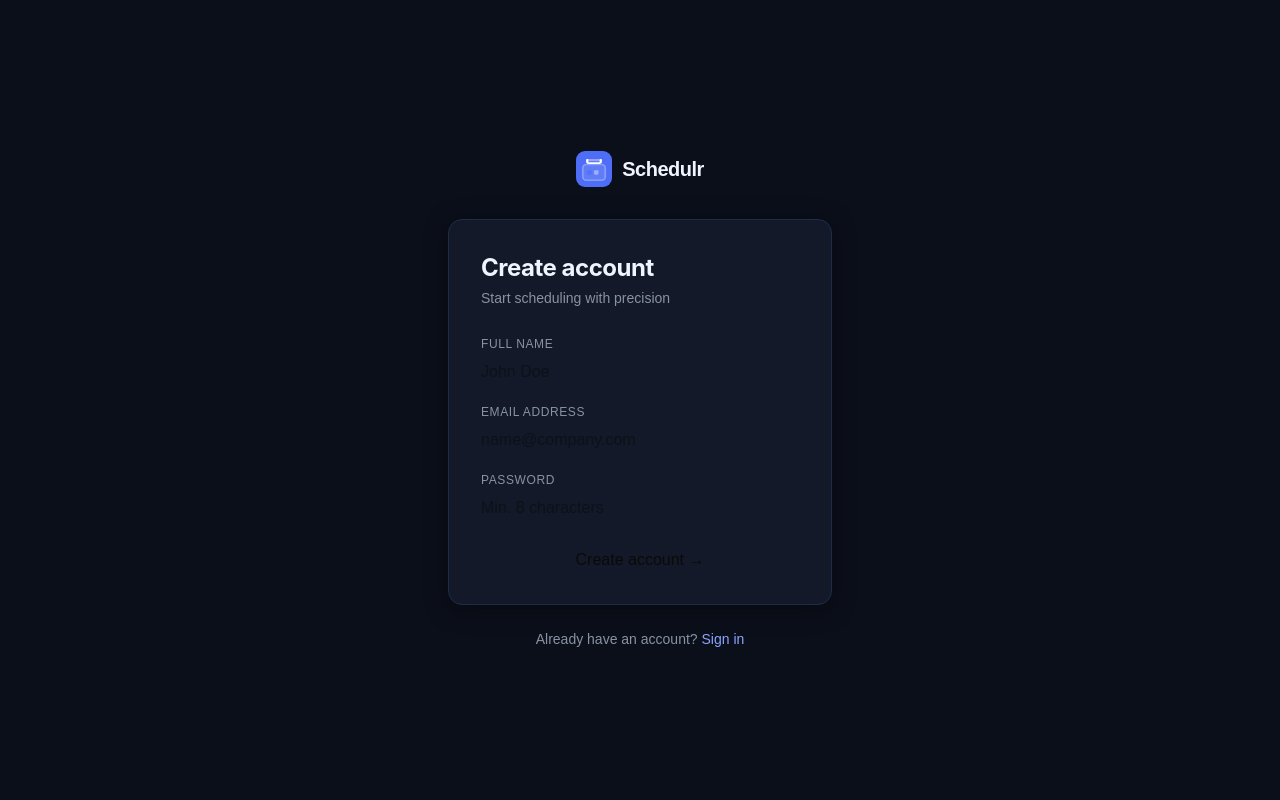
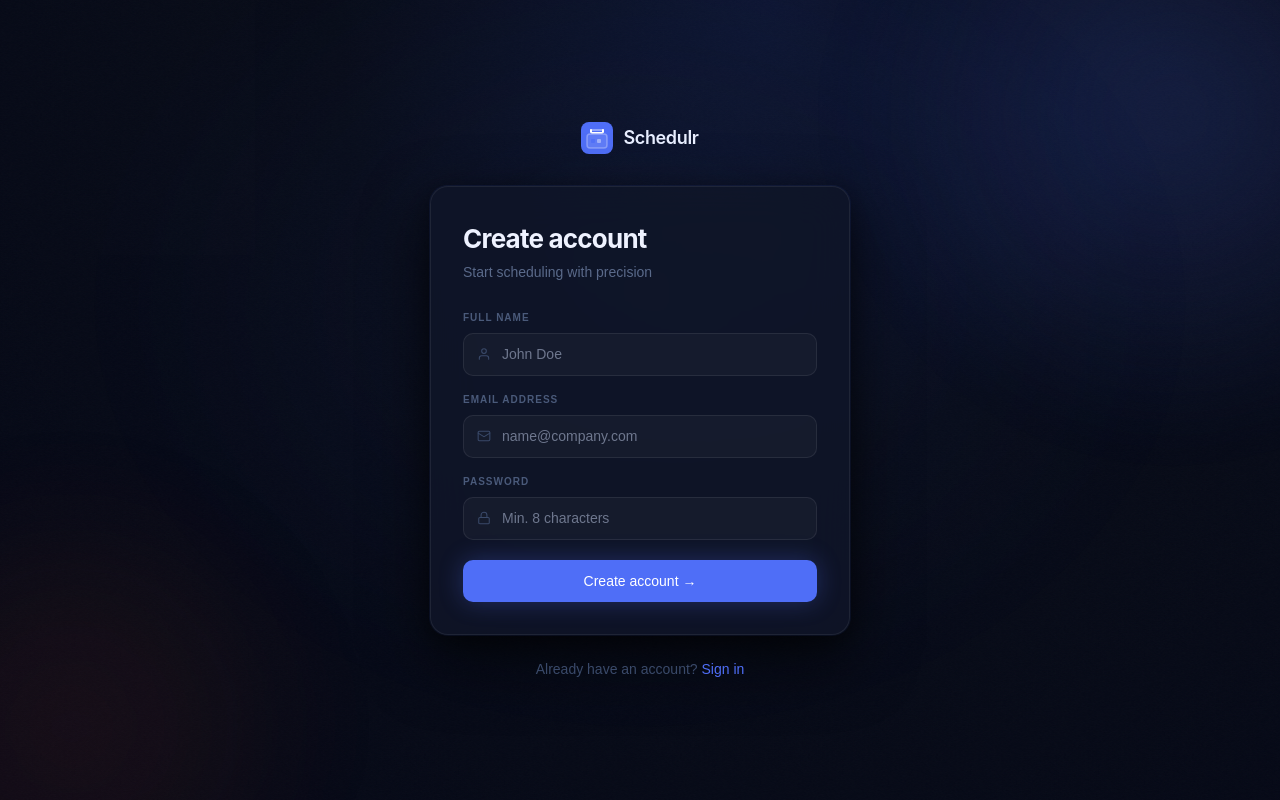
Before and after one commit to denzelws/appointment-system, a React (Vite) app in the folder frontend/: page /register in a window 1280 px wide. Built offline with nearby package versions, Linux system fonts and the light colour scheme; no server answers.

Commit message:
fix: allow PATCH method in CORS configuration and update RegisterPage

```diff
--- a/frontend/src/components/layout/DashboardHeader.tsx
+++ b/frontend/src/components/layout/DashboardHeader.tsx
@@ -40,15 +40,13 @@ export function DashboardHeader() {
       style={{
         left: "240px",
         height: "80px",
-        // O Truque: Cor do fundo (#090C15 convertida em RGBA) + 80% de opacidade + Blur
         background: "rgba(9, 12, 21, 0.8)",
         backdropFilter: "blur(12px)",
         WebkitBackdropFilter: "blur(12px)",
-        borderBottom: "1px solid transparent", // Sem borda visível para não quebrar a fluidez
+        borderBottom: "1px solid transparent",
       }}
     >
       <div className="w-[400px]">
-        {/* Input de busca levemente translúcido */}
         <div className="flex items-center gap-3 px-4 py-2.5 rounded-full bg-white/[0.03] border border-white/[0.04] backdrop-blur-md hover:bg-white/[0.06] hover:border-white/[0.08] transition-all cursor-text group">
           <span className="text-[#6A7E9C] group-hover:text-[#8A9DC0] transition-colors">
             <SearchIcon />
@@ -62,7 +60,6 @@ export function DashboardHeader() {
       <div className="flex items-center gap-5">
         <button className="relative text-[#6A7E9C] hover:text-white transition-colors">
           <BellIcon />
-          {/* Pontinho de notificação com a cor da marca */}
           <span className="absolute -top-0.5 -right-0.5 w-2 h-2 rounded-full bg-[#4F6EF7] shadow-[0_0_8px_rgba(79,110,247,0.6)]" />
         </button>
 
--- a/frontend/src/pages/RegisterPage.tsx
+++ b/frontend/src/pages/RegisterPage.tsx
@@ -4,6 +4,54 @@ import { Link, useNavigate } from "react-router-dom";
 import { SchedulrIcon } from "../design-system/SchedulrIcon";
 import { useAuth } from "../hooks/useAuth";
 import { registerSchema, type RegisterInput } from "../schemas";
+
+const UserIcon = () => (
+  <svg
+    width="14"
+    height="14"
+    viewBox="0 0 24 24"
+    fill="none"
+    stroke="currentColor"
+    strokeWidth="1.8"
+    strokeLinecap="round"
+    strokeLinejoin="round"
+  >
+    <path d="M20 21v-2a4 4 0 0 0-4-4H8a4 4 0 0 0-4 4v2" />
+    <circle cx="12" cy="7" r="4" />
+  </svg>
+);
+
+const MailIcon = () => (
+  <svg
+    width="14"
+    height="14"
+    viewBox="0 0 24 24"
+    fill="none"
+    stroke="currentColor"
+    strokeWidth="1.8"
+    strokeLinecap="round"
+    strokeLinejoin="round"
+  >
+    <rect x="2" y="4" width="20" height="16" rx="2" />
+    <path d="m22 7-8.97 5.7a1.94 1.94 0 0 1-2.06 0L2 7" />
+  </svg>
+);
+
+const LockIcon = () => (
+  <svg
+    width="14"
+    height="14"
+    viewBox="0 0 24 24"
+    fill="none"
+    stroke="currentColor"
+    strokeWidth="1.8"
+    strokeLinecap="round"
+    strokeLinejoin="round"
+  >
+    <rect x="3" y="11" width="18" height="11" rx="2" />
+    <path d="M7 11V7a5 5 0 0 1 10 0v4" />
+  </svg>
+);
 
 export function RegisterPage() {
   const { register: registerUser, loading, error } = useAuth();
@@ -23,75 +71,220 @@ export function RegisterPage() {
   };
 
   return (
-    <div className="min-h-screen bg-bg-base flex flex-col items-center justify-center px-4">
-      <div className="flex items-center gap-2.5 mb-8">
-        <SchedulrIcon size={36} />
-        <span className="text-xl font-semibold text-text-primary tracking-tight">
+    <div
+      className="grain min-h-screen flex flex-col items-center justify-center px-4 relative overflow-hidden"
+      style={{
+        background:
+          "radial-gradient(ellipse at 60% 0%, #0d1530 0%, #080c18 40%, #050816 100%)",
+      }}
+    >
+      <div
+        className="glow-1 pointer-events-none absolute"
+        style={{
+          top: "-200px",
+          right: "-200px",
+          width: "650px",
+          height: "650px",
+          borderRadius: "50%",
+          background:
+            "radial-gradient(circle, rgba(79,110,247,0.20) 0%, rgba(79,110,247,0.07) 45%, transparent 70%)",
+          filter: "blur(48px)",
+        }}
+      />
+
+      <div
+        className="glow-2 pointer-events-none absolute"
+        style={{
+          bottom: "-180px",
+          left: "-180px",
+          width: "520px",
+          height: "520px",
+          borderRadius: "50%",
+          background:
+            "radial-gradient(circle, rgba(220,80,40,0.12) 0%, rgba(180,60,20,0.05) 50%, transparent 70%)",
+          filter: "blur(56px)",
+        }}
+      />
+
+      <div
+        className="breathe pointer-events-none absolute inset-0"
+        style={{
+          background:
+            "radial-gradient(ellipse at 50% 38%, rgba(79,110,247,1) 0%, transparent 65%)",
+        }}
+      />
+
+      <div className="flex items-center gap-2.5 mb-8 relative z-10">
+        <SchedulrIcon size={32} />
+        <span
+          className="font-display text-lg font-semibold tracking-tight"
+          style={{ color: "#E8EEFF" }}
+        >
           Schedulr
         </span>
       </div>
 
-      <div className="w-full max-w-sm bg-bg-surface border border-border-subtle rounded-[14px] p-8 shadow-[0_4px_24px_rgba(0,0,0,0.4)]">
-        <h1 className="text-2xl font-bold text-text-primary mb-1">
+      <div
+        className="relative z-10 w-full max-w-[420px] rounded-2xl p-8"
+        style={{
+          background: "rgba(16, 22, 40, 0.85)",
+          border: "1px solid rgba(255,255,255,0.07)",
+          boxShadow:
+            "0 0 0 1px rgba(79,110,247,0.08), 0 24px 64px rgba(0,0,0,0.6), 0 8px 24px rgba(0,0,0,0.4)",
+          backdropFilter: "blur(20px)",
+        }}
+      >
+        <h1
+          className="font-display text-[26px] font-bold mb-1 tracking-tight"
+          style={{ color: "#EEF2FF", letterSpacing: "-0.03em" }}
+        >
           Create account
         </h1>
-        <p className="text-sm text-text-secondary mb-7">
+        <p className="text-sm mb-7" style={{ color: "#5A6A8A" }}>
           Start scheduling with precision
         </p>
 
         {error && (
-          <div className="mb-5 px-4 py-3 bg-[#2E0D0D] border border-[#EF444430] rounded-[8px] text-sm text-[#F87171]">
+          <div
+            className="mb-5 px-4 py-3 rounded-xl text-sm"
+            style={{
+              background: "rgba(239,68,68,0.08)",
+              border: "1px solid rgba(239,68,68,0.2)",
+              color: "#F87171",
+            }}
+          >
             {error}
           </div>
         )}
 
-        <form onSubmit={handleSubmit(onSubmit)} className="space-y-5">
+        <form onSubmit={handleSubmit(onSubmit)} className="space-y-4">
           <div>
-            <label className="block text-xs font-medium text-text-secondary uppercase tracking-wider mb-2">
+            <label
+              className="block text-[10px] font-semibold uppercase tracking-[0.1em] mb-2"
+              style={{ color: "#4A5A7A" }}
+            >
               Full Name
             </label>
+            <div className="relative">
+              <span
+                className="absolute left-3.5 top-1/2 -translate-y-1/2 pointer-events-none"
+                style={{ color: "#3A4A6A" }}
+              >
+                <UserIcon />
+              </span>
               <input
                 type="text"
                 placeholder="John Doe"
                 {...register("name")}
-              className="w-full"
+                style={{
+                  background: "rgba(255,255,255,0.03)",
+                  border: "1px solid rgba(255,255,255,0.08)",
+                  color: "#C8D4F0",
+                  borderRadius: "10px",
+                  padding: "10px 14px 10px 38px",
+                  fontSize: "14px",
+                  width: "100%",
+                  outline: "none",
+                  transition: "border-color 0.2s",
+                }}
+                onFocus={(e) =>
+                  (e.target.style.borderColor = "rgba(79,110,247,0.5)")
+                }
+                onBlur={(e) =>
+                  (e.target.style.borderColor = "rgba(255,255,255,0.08)")
+                }
               />
+            </div>
             {errors.name && (
-              <p className="mt-1.5 text-xs text-[#F87171]">
+              <p className="mt-1.5 text-xs" style={{ color: "#F87171" }}>
                 {errors.name.message}
               </p>
             )}
           </div>
 
           <div>
-            <label className="block text-xs font-medium text-text-secondary uppercase tracking-wider mb-2">
+            <label
+              className="block text-[10px] font-semibold uppercase tracking-[0.1em] mb-2"
+              style={{ color: "#4A5A7A" }}
+            >
               Email Address
             </label>
+            <div className="relative">
+              <span
+                className="absolute left-3.5 top-1/2 -translate-y-1/2 pointer-events-none"
+                style={{ color: "#3A4A6A" }}
+              >
+                <MailIcon />
+              </span>
               <input
                 type="email"
                 placeholder="name@company.com"
                 {...register("email")}
-              className="w-full"
+                style={{
+                  background: "rgba(255,255,255,0.03)",
+                  border: "1px solid rgba(255,255,255,0.08)",
+                  color: "#C8D4F0",
+                  borderRadius: "10px",
+                  padding: "10px 14px 10px 38px",
+                  fontSize: "14px",
+                  width: "100%",
+                  outline: "none",
+                  transition: "border-color 0.2s",
+                }}
+                onFocus={(e) =>
+                  (e.target.style.borderColor = "rgba(79,110,247,0.5)")
+                }
+                onBlur={(e) =>
+                  (e.target.style.borderColor = "rgba(255,255,255,0.08)")
+                }
               />
+            </div>
             {errors.email && (
-              <p className="mt-1.5 text-xs text-[#F87171]">
+              <p className="mt-1.5 text-xs" style={{ color: "#F87171" }}>
                 {errors.email.message}
               </p>
             )}
           </div>
 
           <div>
-            <label className="block text-xs font-medium text-text-secondary uppercase tracking-wider mb-2">
+            <label
+              className="block text-[10px] font-semibold uppercase tracking-[0.1em] mb-2"
+              style={{ color: "#4A5A7A" }}
+            >
               Password
             </label>
+            <div className="relative">
+              <span
+                className="absolute left-3.5 top-1/2 -translate-y-1/2 pointer-events-none"
+                style={{ color: "#3A4A6A" }}
+              >
+                <LockIcon />
+              </span>
               <input
                 type="password"
                 placeholder="Min. 8 characters"
                 {...register("password")}
-              className="w-full"
+                style={{
+                  background: "rgba(255,255,255,0.03)",
+                  border: "1px solid rgba(255,255,255,0.08)",
+                  color: "#C8D4F0",
+                  borderRadius: "10px",
+                  padding: "10px 14px 10px 38px",
+                  fontSize: "14px",
+                  width: "100%",
+                  outline: "none",
+                  transition: "border-color 0.2s",
+                }}
+                onFocus={(e) =>
+                  (e.target.style.borderColor = "rgba(79,110,247,0.5)")
+                }
+                onBlur={(e) =>
+                  (e.target.style.borderColor = "rgba(255,255,255,0.08)")
+                }
               />
+            </div>
             {errors.password && (
-              <p className="mt-1.5 text-xs text-[#F87171]">
+              <p className="mt-1.5 text-xs" style={{ color: "#F87171" }}>
                 {errors.password.message}
               </p>
             )}
@@ -100,18 +293,46 @@ export function RegisterPage() {
           <button
             type="submit"
             disabled={loading}
-            className="btn-primary w-full mt-2"
+            className="w-full font-medium text-sm"
+            style={{
+              background: loading ? "rgba(79,110,247,0.5)" : "#4F6EF7",
+              color: "#fff",
+              borderRadius: "10px",
+              padding: "11px",
+              border: "none",
+              cursor: loading ? "not-allowed" : "pointer",
+              boxShadow: loading ? "none" : "0 0 24px rgba(79,110,247,0.3)",
+              transition: "all 0.2s",
+              marginTop: "4px",
+            }}
+            onMouseEnter={(e) => {
+              if (!loading) {
+                (e.currentTarget as HTMLButtonElement).style.boxShadow =
+                  "0 0 32px rgba(79,110,247,0.5)";
+                (e.currentTarget as HTMLButtonElement).style.background =
+                  "#5F7EFF";
+              }
+            }}
+            onMouseLeave={(e) => {
+              if (!loading) {
+                (e.currentTarget as HTMLButtonElement).style.boxShadow =
+                  "0 0 24px rgba(79,110,247,0.3)";
+                (e.currentTarget as HTMLButtonElement).style.background =
+                  "#4F6EF7";
+              }
+            }}
           >
             {loading ? "Creating account..." : "Create account →"}
           </button>
         </form>
       </div>
 
-      <p className="mt-6 text-sm text-text-secondary">
+      <p className="mt-6 text-sm relative z-10" style={{ color: "#3A4A6A" }}>
         Already have an account?{" "}
         <Link
           to="/login"
-          className="text-accent-text hover:text-accent transition-colors font-medium"
+          className="font-medium transition-colors"
+          style={{ color: "#4F6EF7" }}
         >
           Sign in
         </Link>
```
Also changed, not shown: frontend/src/services/appointment.service.ts (+15 -12 lines), 1 other file (tests, documents, lock files or other folders). Lines whose indentation alone changed are shown as unchanged.
